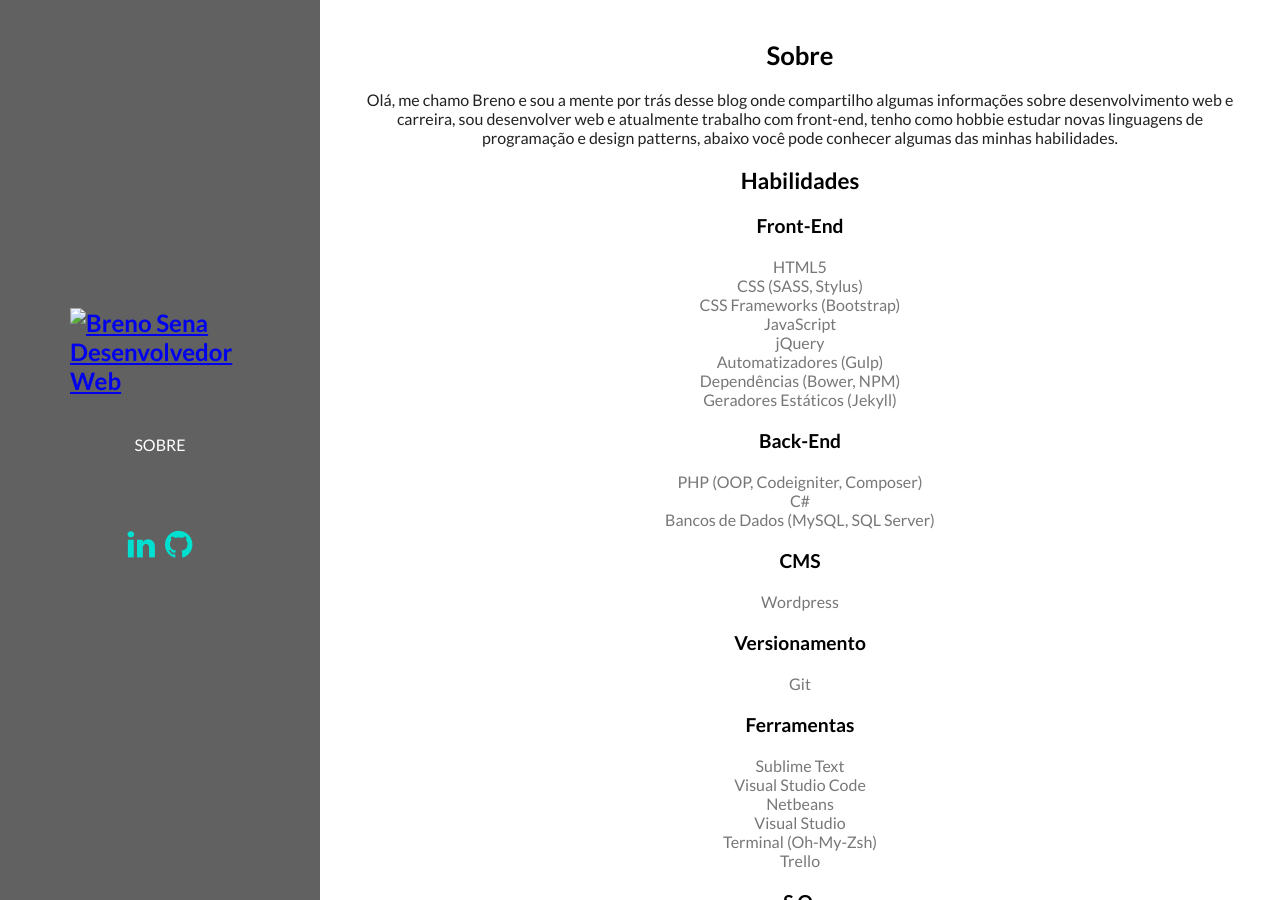
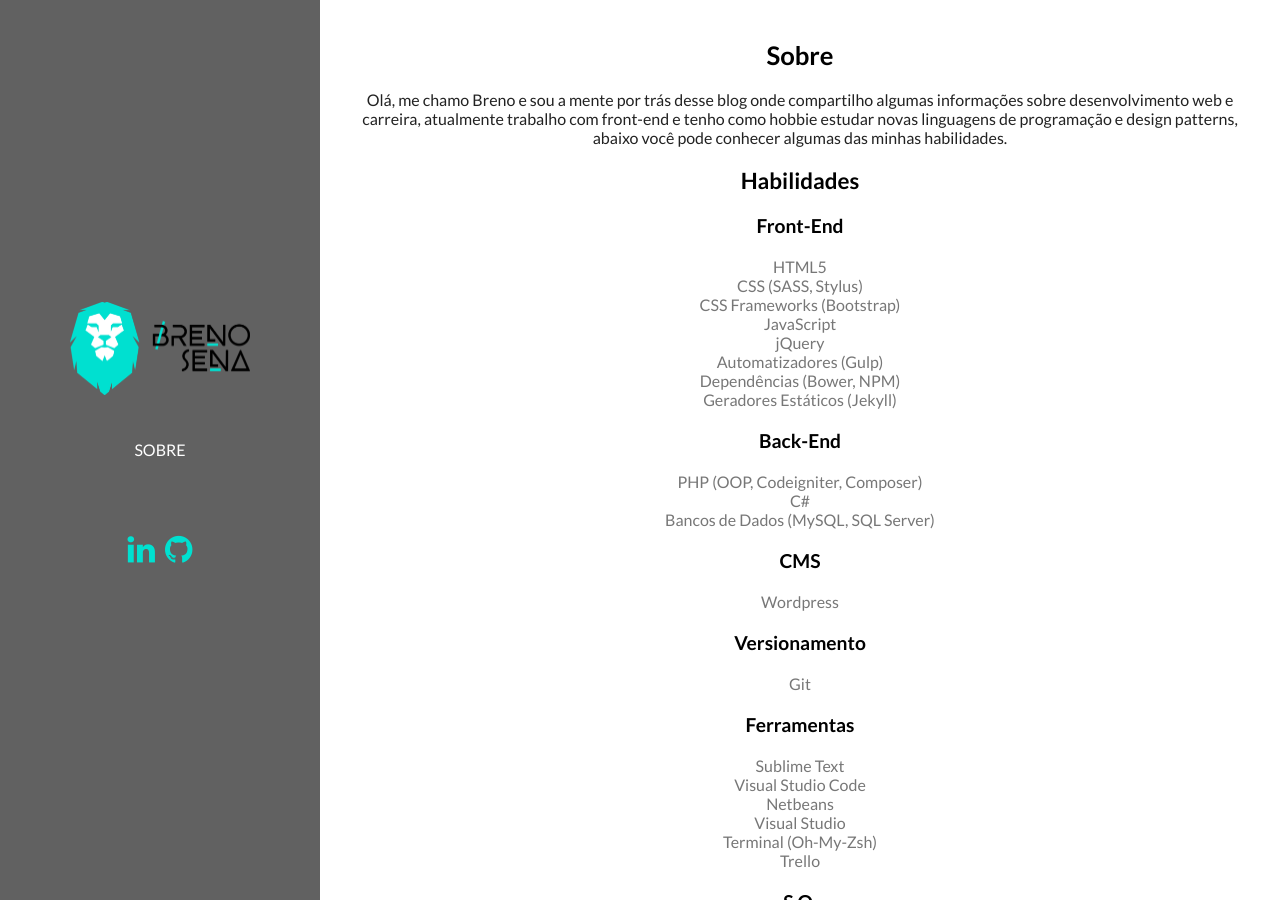
Before and after one commit to brenofsena/brenofsena.github.io, a Jekyll site: the page built from about.md, in a window 1280 px wide and 900 px high. Built offline with Jekyll 4.4.1, drawn with Linux system fonts in a browser that asks for light colours; nearby versions of some CDN libraries.

Commit message:
Correção de bugs e erros ortográficos

```diff
--- a/_includes/aside.html
+++ b/_includes/aside.html
@@ -1,3 +1,5 @@
+
+
 <aside class="aside height-100" id="aside">
 
 	<button class="menu-fechar">
@@ -6,7 +8,7 @@
 
 	<h1 class="logo">
 		<a href="/">
-			<img src="assets/img/logo.png" alt="Breno Sena Desenvolvedor Web" title="Breno Sena">
+			<img src="/assets/img/logo.png" alt="Breno Sena Desenvolvedor Web" title="Breno Sena">
 		</a>
 	</h1>
 
--- a/about.md
+++ b/about.md
@@ -4,7 +4,7 @@ title: Sobre
 permalink: /sobre/
 ---
 
-Olá, me chamo Breno e sou a mente por trás desse blog onde compartilho algumas informações sobre desenvolvimento web e carreira, sou desenvolver web e atualmente trabalho com front-end, tenho como hobbie estudar novas linguagens de programação e design patterns, abaixo você pode conhecer algumas das minhas habilidades.
+Olá, me chamo Breno e sou a mente por trás desse blog onde compartilho algumas informações sobre desenvolvimento web e carreira, atualmente trabalho com front-end e tenho como hobbie estudar novas linguagens de programação e design patterns, abaixo você pode conhecer algumas das minhas habilidades.
 
 ## Habilidades
 
```
